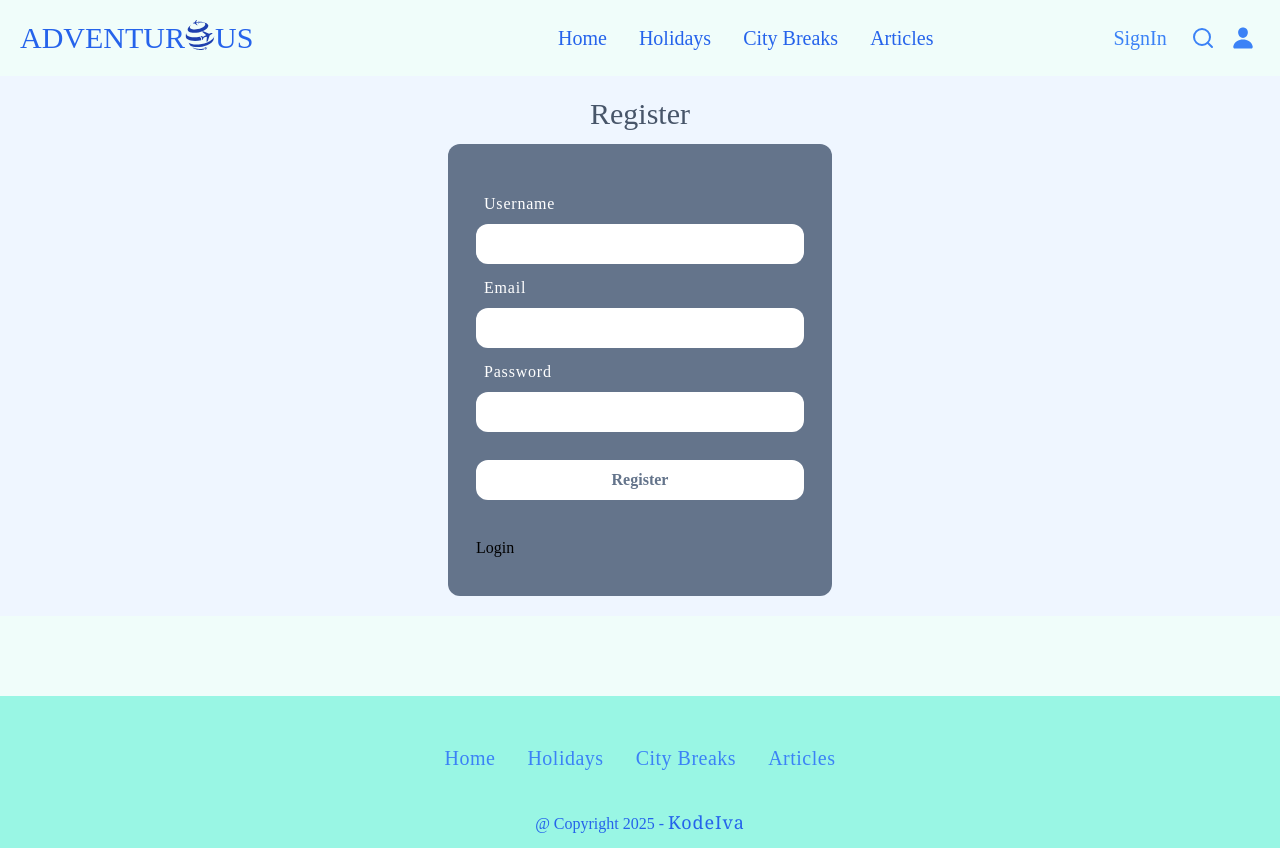
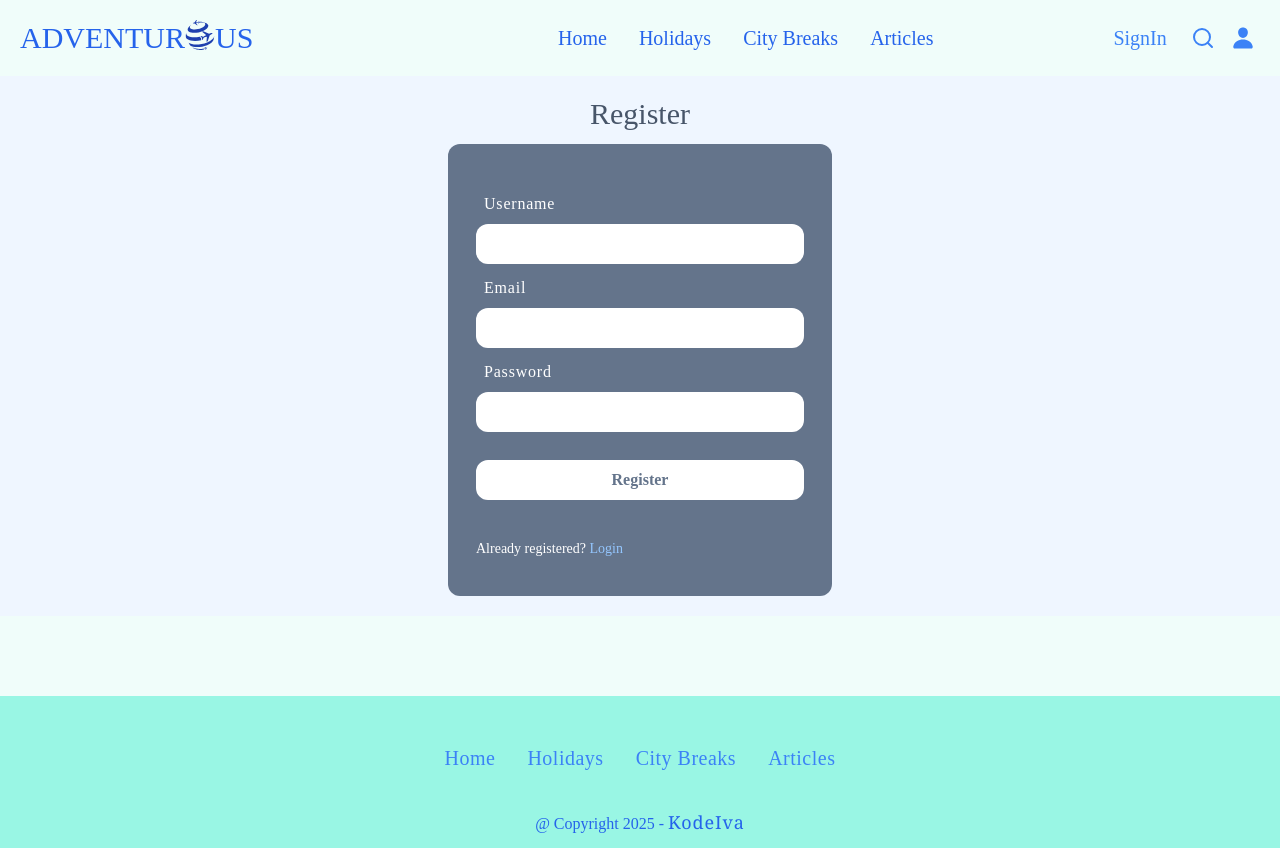
Before and after one commit to KodeIva/adventurous, a React (Create React App) app: page /signup in a window 1280 px wide. Built offline with nearby package versions, Linux system fonts and the light colour scheme.

Commit message:
'link' class created in index.css, added to <Link>Login in Signup.jsx and <Link>Register in Signin.jsx

```diff
--- a/src/index.css
+++ b/src/index.css
@@ -20,4 +20,8 @@
     .signin-input {
         @apply h-10 text-slate-500 font-medium rounded-xl outline-none pl-3;
     }
+
+    .link {
+        @apply text-sm text-blue-300 hover:text-white duration-500;
+    }
 }
--- a/src/pages/SignIn.jsx
+++ b/src/pages/SignIn.jsx
@@ -60,7 +60,7 @@ const SignIn = () => {
           </div>
           <div className='mt-9'>
             <span className='text-sm text-white'>Need an account? </span>
-            <Link to='/signup' className='text-sm text-blue-300 hover:text-white duration-500'> Sign up now!</Link>
+            <Link to='/signup' className='link'> Sign up now!</Link>
           </div>
         </div>
     </form>
--- a/src/pages/Signup.jsx
+++ b/src/pages/Signup.jsx
@@ -23,10 +23,9 @@ const Signup = () => {
 
         <button className="bg-white text-slate-500 font-semibold w-full mt-7 border-2 border-md border-white rounded-xl h-10 pl-5 pr-[20px] hover:text-white hover:bg-slate-500 duration-500">Register</button>
 
-
         <div className="mt-9">
-
-          <Link to='/signin'>Login</Link>
+          <span className='text-sm text-white'>Already registered? </span>
+          <Link className="link" to='/signin'> Login</Link>
         </div>
 
       </div>
```
